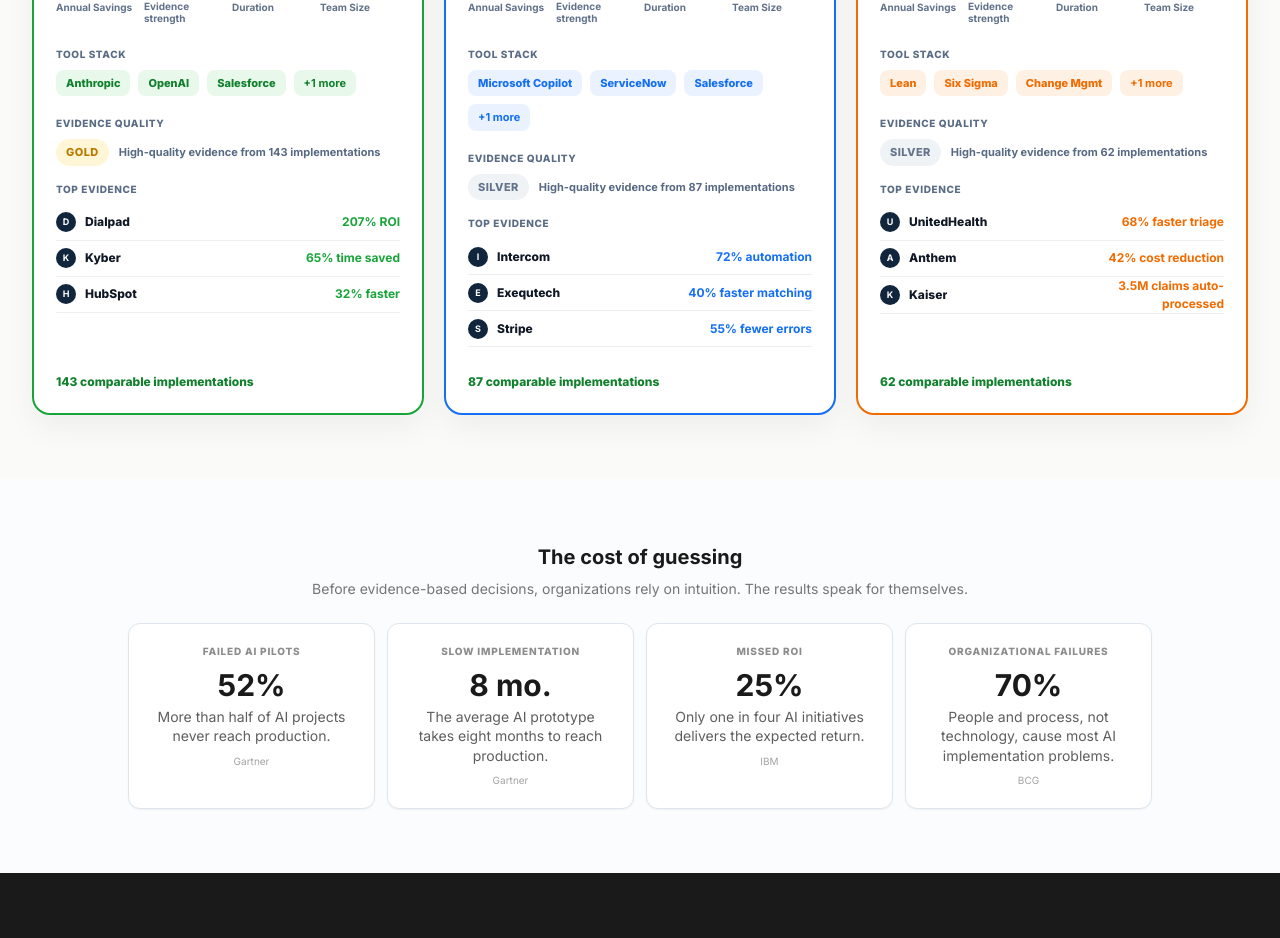
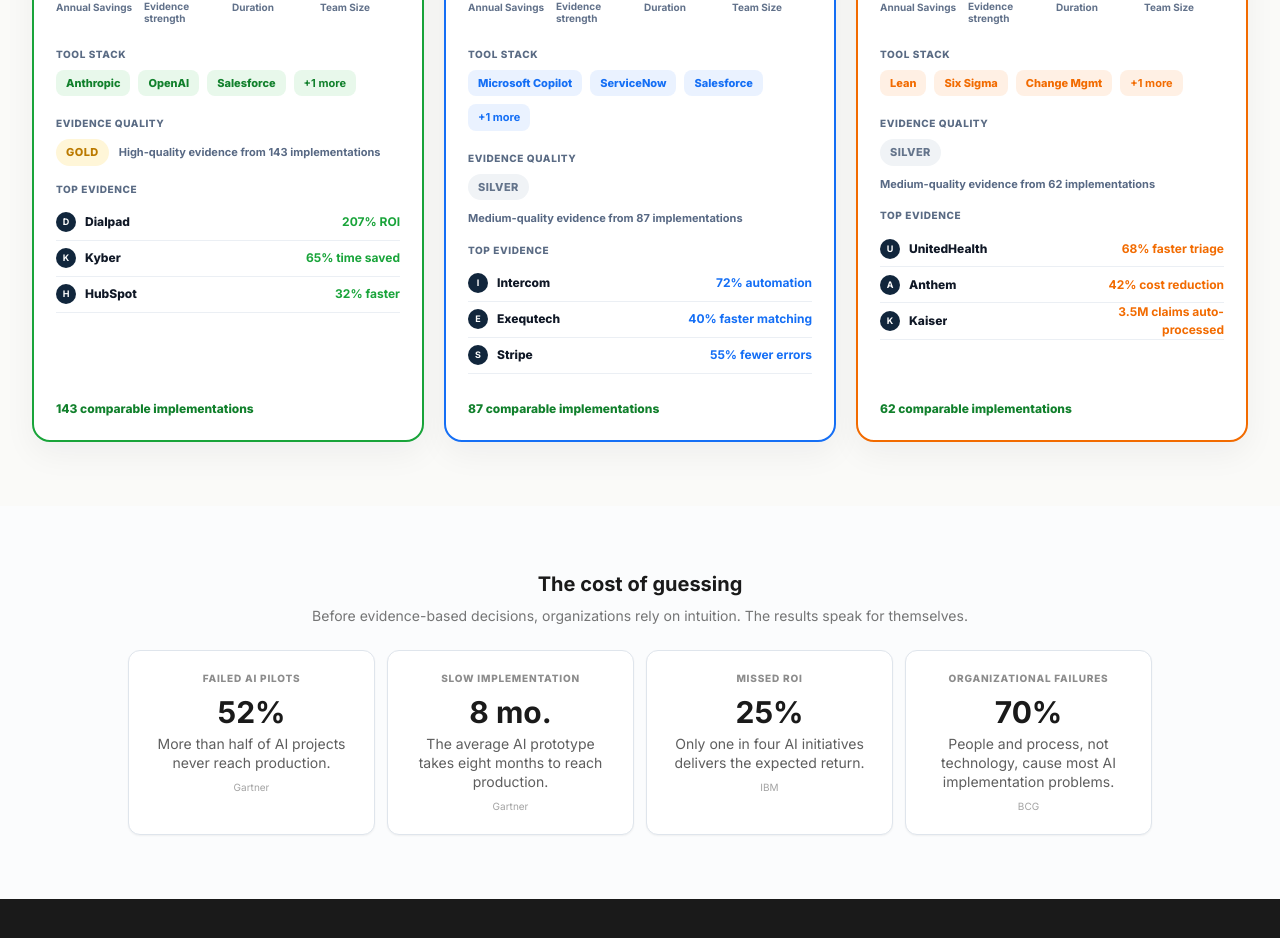
Before and after one commit to smithar106/Compass-Web, a Next.js app: page / in a window 1280 px wide. Shown: the part 2595-3533 px from the top of the page. Built offline with nearby package versions, Linux system fonts and the light colour scheme.

Commit message:
make evidence quality description dynamic based on tier

```diff
--- a/src/app/page.tsx
+++ b/src/app/page.tsx
@@ -84,7 +84,7 @@ function ExampleCard({ data, rank, accent }: { data: any; rank: number; accent:
         <span className={`px-[10px] py-[5px] rounded-full text-[11px] font-extrabold uppercase tracking-[0.04em] ${TIER_BADGE[tier] || TIER_BADGE.gold}`}>
           {tier === "gold" ? "Gold" : tier === "silver" ? "Silver" : "Bronze"}
         </span>
-        <span className="text-[#586984] text-[11px] font-bold">High-quality evidence from {data.evidenceCount || 143} implementations</span>
+        <span className="text-[#586984] text-[11px] font-bold">{tier === "gold" ? "High-quality" : tier === "silver" ? "Medium-quality" : "Limited"} evidence from {data.evidenceCount || 143} implementations</span>
       </div>
 
       {/* Top Evidence */}
```
